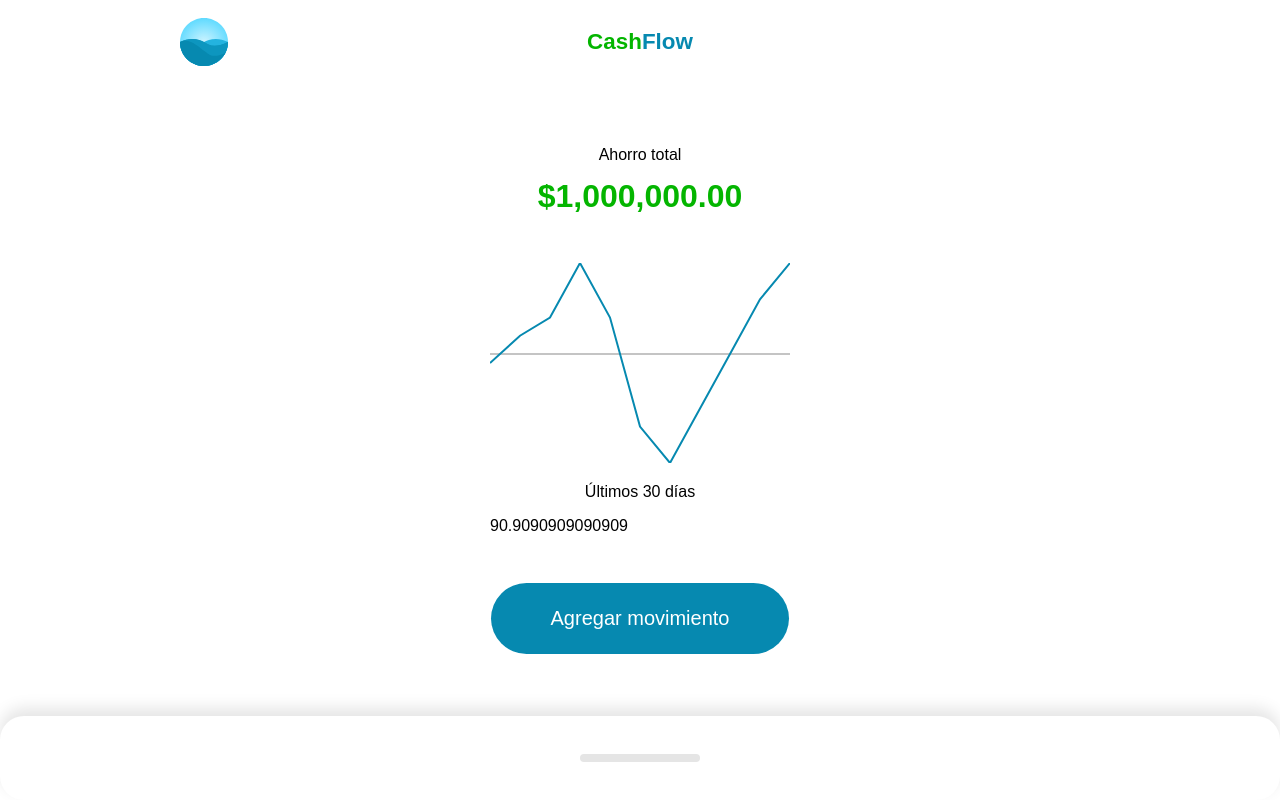
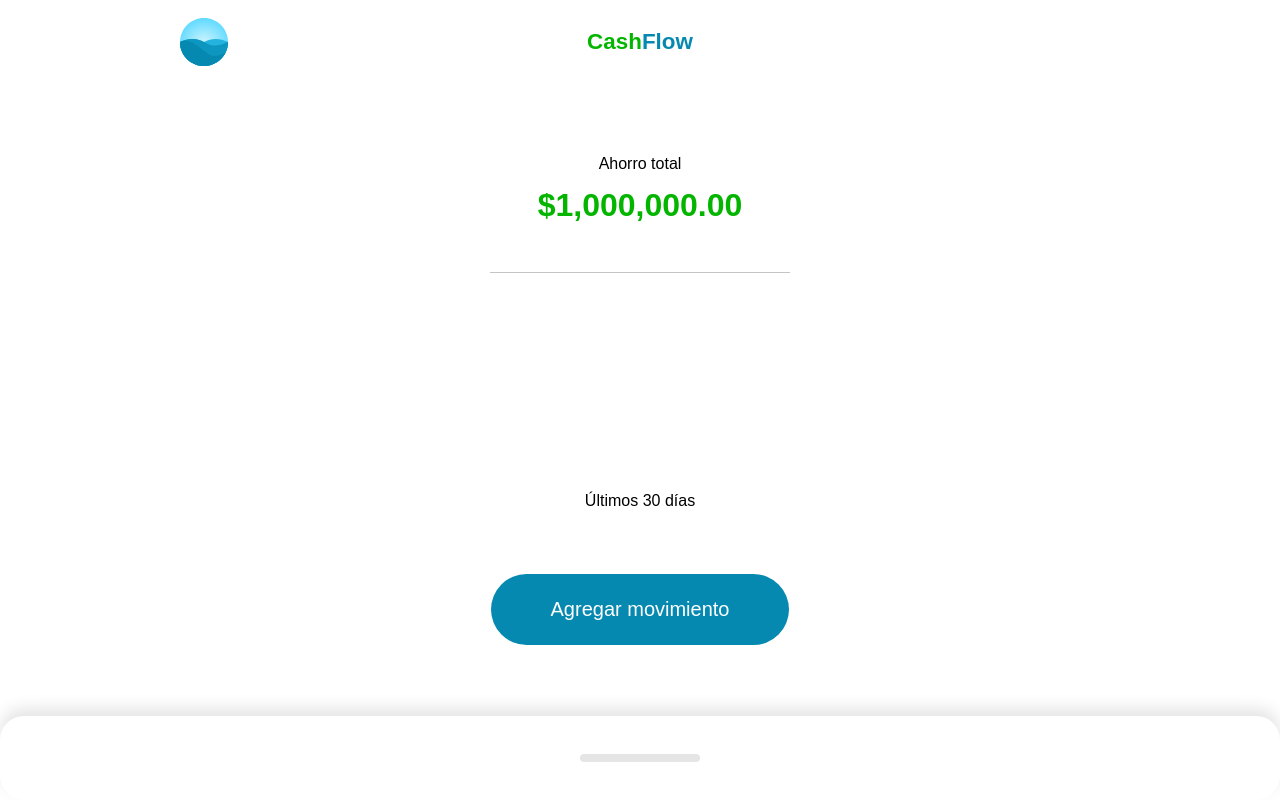
Before and after one commit to abdias32/cashflow, a Vue app: page / in a window 1280 px wide. Built offline with nearby package versions, Linux system fonts and the light colour scheme.

Commit message:
16-data-model

```diff
--- a/src/components/Action.vue
+++ b/src/components/Action.vue
@@ -34,7 +34,7 @@
 </template>
 
 <script setup>
-import { ref } from "vue";
+import { ref, defineEmits } from "vue";
 import Modal from "./Modal.vue";
 
 const showModal = ref(false);
@@ -43,8 +43,16 @@
 const description = ref("");
 const movementType = ref("Ingreso");
 
+const emit = defineEmits(["create"]);
+
 const submit = () => {
   showModal.value = !showModal.value;
+  emit("create", {
+    title: title.value,
+    amount: movementType.value === "Ingreso" ? amount.value : -amount.value,
+    description: description.value,
+    time: new Date(),
+  });
 };
 </script>
 
--- a/src/components/Home.vue
+++ b/src/components/Home.vue
@@ -45,58 +45,99 @@
     return {
       label: null,
       amount: null,
-      amounts: [100, 200, 500, 200, -400, -600, -300, 0, 300, 500],
       movements: [
         {
           id: 0,
           title: "Movimiento 1",
           description: "Lorem ipsum dolor sit amet",
-          amount: 1000,
+          amount: 100,
+          time: new Date("02-01-2022"),
         },
         {
           id: 1,
           title: "Movimiento 2",
           description: "Lorem ipsum dolor sit amet",
-          amount: -1000,
+          amount: 200,
+          time: new Date("02-01-2022"),
         },
         {
           id: 2,
           title: "Movimiento 3",
           description: "Lorem ipsum dolor sit amet",
-          amount: 1000,
+          amount: 500,
+          time: new Date("02-01-2022"),
         },
         {
           id: 3,
           title: "Movimiento 4",
           description: "Lorem ipsum dolor sit amet",
-          amount: -1000,
+          amount: 200,
+          time: new Date("02-01-2022"),
         },
         {
           id: 4,
           title: "Movimiento 5",
           description: "Lorem ipsum dolor sit amet",
-          amount: -1000,
+          amount: -400,
+          time: new Date("02-01-2022"),
+        },
+        {
+          id: 5,
+          title: "Movimiento 6",
+          description: "Lorem ipsum dolor sit amet",
+          amount: -600,
+          time: new Date("02-01-2022"),
         },
         {
           id: 6,
           title: "Movimiento 7",
           description: "Lorem ipsum dolor sit amet",
-          amount: 1000,
+          amount: -300,
+          time: new Date("02-01-2022"),
         },
         {
           id: 7,
           title: "Movimiento 8",
           description: "Lorem ipsum dolor sit amet",
-          amount: 1000,
+          amount: 100,
+          time: new Date("02-01-2022"),
         },
         {
           id: 8,
           title: "Movimiento 9",
           description: "Lorem ipsum dolor sit amet",
-          amount: 1000,
+          amount: 300,
+          time: new Date("01-01-2022"),
+        },
+        {
+          id: 9,
+          title: "Movimiento 10",
+          description: "Lorem ipsum dolor sit amet",
+          amount: 500,
+          time: new Date("01-01-2022"),
         },
       ],
     };
   },
+  computed: {
+    amounts() {
+      const lastDays = this.movements
+        .filter((m) => {
+          const today = new Date();
+          const oldDate = today.setDate(today.getDate() - 30);
+
+          return m.time > oldDate;
+        })
+        .map((m) => m.amount);
+
+      return lastDays.map((m, i) => {
+        const lastMovements = lastDays.slice(0, i);
+
+        return lastMovements.reduce((suma, movement) => {
+          return suma + movement;
+        }, 0);
+      });
+    },
+  },
 };
 </script>
--- a/src/components/Resume/Graphic.vue
+++ b/src/components/Resume/Graphic.vue
@@ -31,7 +31,6 @@
       />
     </svg>
     <p>Últimos 30 días</p>
-    <div>{{ zero }}</div>
   </div>
 </template>
 
```
